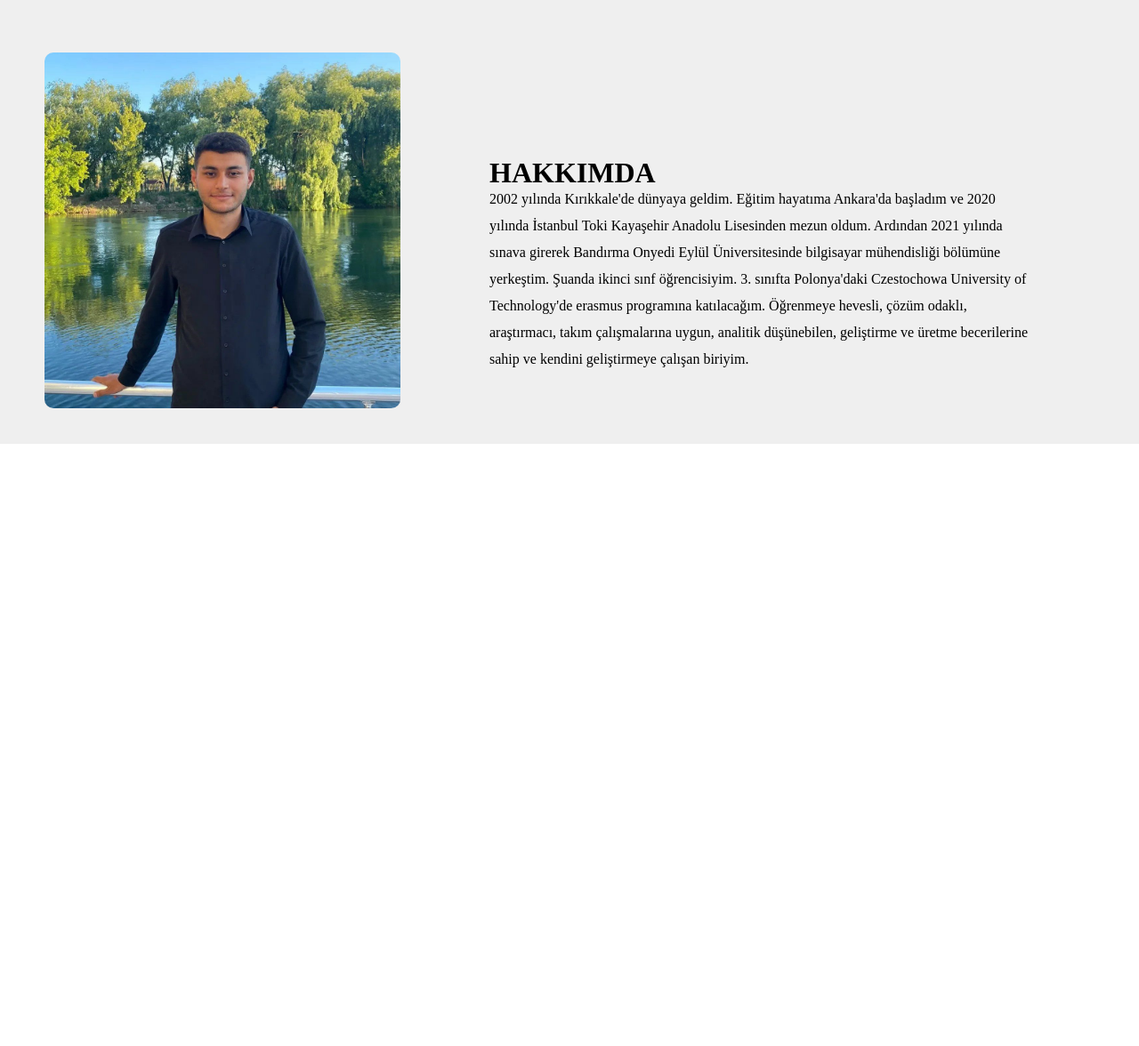
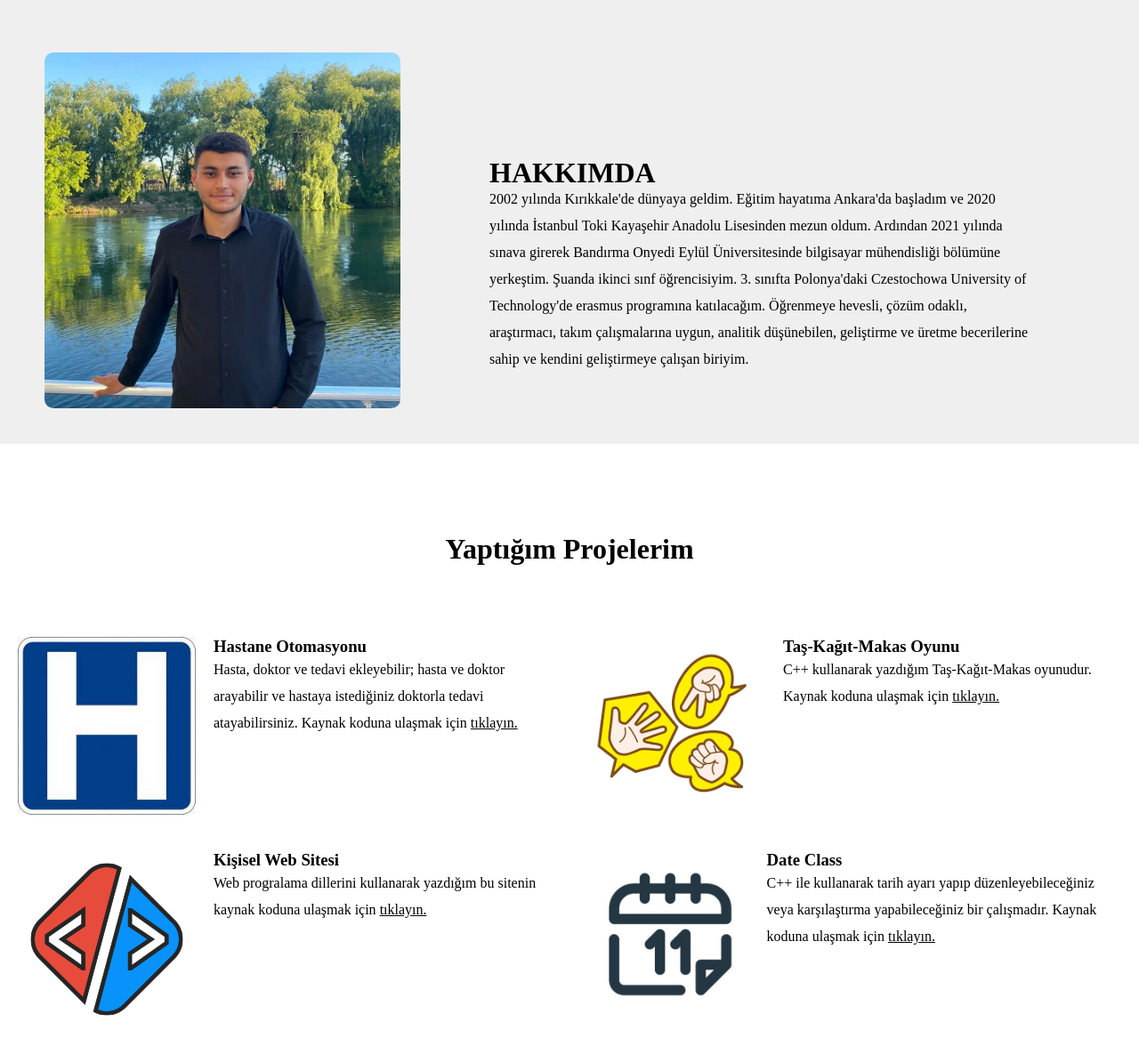
Before and after one commit to berkantkaraca/Ki-isel-Web-Sitesi, a PHP site: page / in a window 1280 px wide. Shown: the part 1409-2585 px from the top of the page at 89% size. Before the commit the page ends 1908 px from the top, so only its background shows below. Run offline with PHP 8.4, Linux system fonts and the light colour scheme.

Commit message:
Project eklendi

```diff
--- a/index.html
+++ b/index.html
@@ -119,6 +119,62 @@
 
         </div>
 
+        <!--Project-->
+        <div class="project-text" id="project">
+            <h1>Yaptığım Projelerim</h1>
+        </div>
+
+        <div class="container">
+            <div class="project">
+                <img src="img/hastane.jpeg" alt="Proje 1" class="project-image">
+                <div>
+                    <h3>Hastane Otomasyonu</h3>
+                    <p>
+                        Hasta, doktor ve tedavi ekleyebilir; hasta ve doktor arayabilir ve hastaya istediğiniz doktorla
+                        tedavi atayabilirsiniz.
+                        Kaynak koduna ulaşmak için <a href="https://github.com/berkantkaraca/Hastane-Otomasyonu---Java"
+                            target="_blank" style="color: black; display: inline;">tıklayın.</a>
+                    </p>
+                </div>
+            </div>
+
+            <div class="project">
+                <img src="img/oyun.png" alt="Proje 2" class="project-image">
+                <div>
+                    <h3>Taş-Kağıt-Makas Oyunu</h3>
+                    <p>
+                        C++ kullanarak yazdığım Taş-Kağıt-Makas oyunudur.
+                        Kaynak koduna ulaşmak için <a href="https://github.com/berkantkaraca/Tas-Kagit-Makas-Oyunu--cpp"
+                            target="_blank" style="color: black; display: inline;">tıklayın.</a>
+                    </p>
+                </div>
+            </div>
+
+            <div class="project">
+                <img src="img/site.png" alt="Proje 3" class="project-image">
+                <div>
+                    <h3>Kişisel Web Sitesi</h3>
+                    <p>
+                        Web progralama dillerini kullanarak yazdığım bu sitenin kaynak koduna ulaşmak için
+                        <a href="https://github.com/berkantkaraca/Kisisel-Web-Sitesi" target="_blank" style="color: black; display: inline;">tıklayın.</a>
+                    </p>
+                </div>
+            </div>
+
+            <div class="project">
+                <img src="img/date.jpg" alt="Proje 4" class="project-image">
+                <div>
+                    <h3>Date Class</h3>
+                    <p>
+                        C++ ile kullanarak tarih ayarı yapıp düzenleyebileceğiniz veya karşılaştırma yapabileceğiniz bir çalışmadır.
+                        Kaynak koduna ulaşmak için <a href="https://github.com/berkantkaraca/Date-Class-cpp"
+                        target="_blank" style="color: black; display: inline;">tıklayın.</a>
+                    </p>
+                </div>
+            </div>
+        </div>
+
+
 </body>
 
 </html>
--- a/style.css
+++ b/style.css
@@ -134,3 +134,27 @@
 p {
   line-height: 30px;
 }
+
+/*project*/
+.container {
+  display: flex;
+  flex-wrap: wrap;
+}
+
+.project {
+  display: flex;
+  width: 50%;
+  padding: 20px;
+  box-sizing: border-box;
+}
+
+.project-image {
+  width: 200px;
+  height: 200px;
+  margin-right: 20px;
+}
+
+ .project-text {
+  text-align: center;
+  margin: 100px 0px 60px 0px;
+}
```
